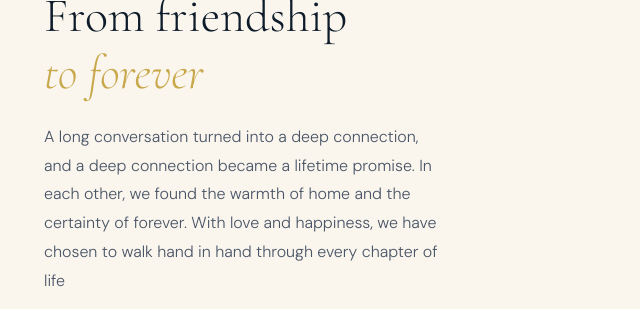
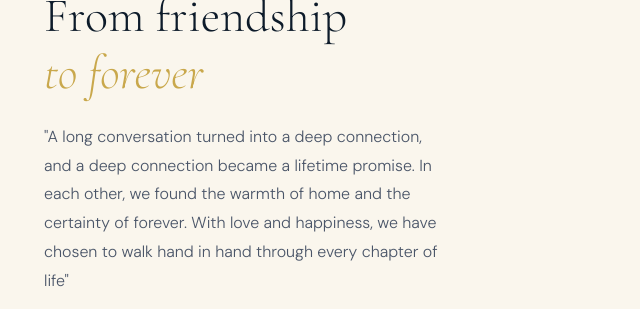
Before and after one commit to kraj02902/golden-horizon, a plain HTML site: page index.html in a window 1280 px wide. Shown: the part 1040-1349 px from the top of the page, 620-1260 px from the left. Drawn offline with nearby package versions, Linux system fonts and the light colour scheme.

Commit message:
Update index.html

```diff
--- a/index.html
+++ b/index.html
@@ -545,9 +545,9 @@ body {
       <p class="section-eyebrow" style="margin-bottom:16px">Our story</p>
       <h2>From friendship<br><em>to forever</em></h2>
       <p style="margin-top:20px">
-        A long conversation turned into a deep connection, and a deep connection became a lifetime promise.
+        "A long conversation turned into a deep connection, and a deep connection became a lifetime promise.
         In each other, we found the warmth of home and the certainty of forever.
-        With love and happiness, we have chosen to walk hand in hand through every chapter of life
+        With love and happiness, we have chosen to walk hand in hand through every chapter of life"
       </p>
       <p style="margin-top:16px">
         We invite you to witness and celebrate the beginning of our forever.
```
